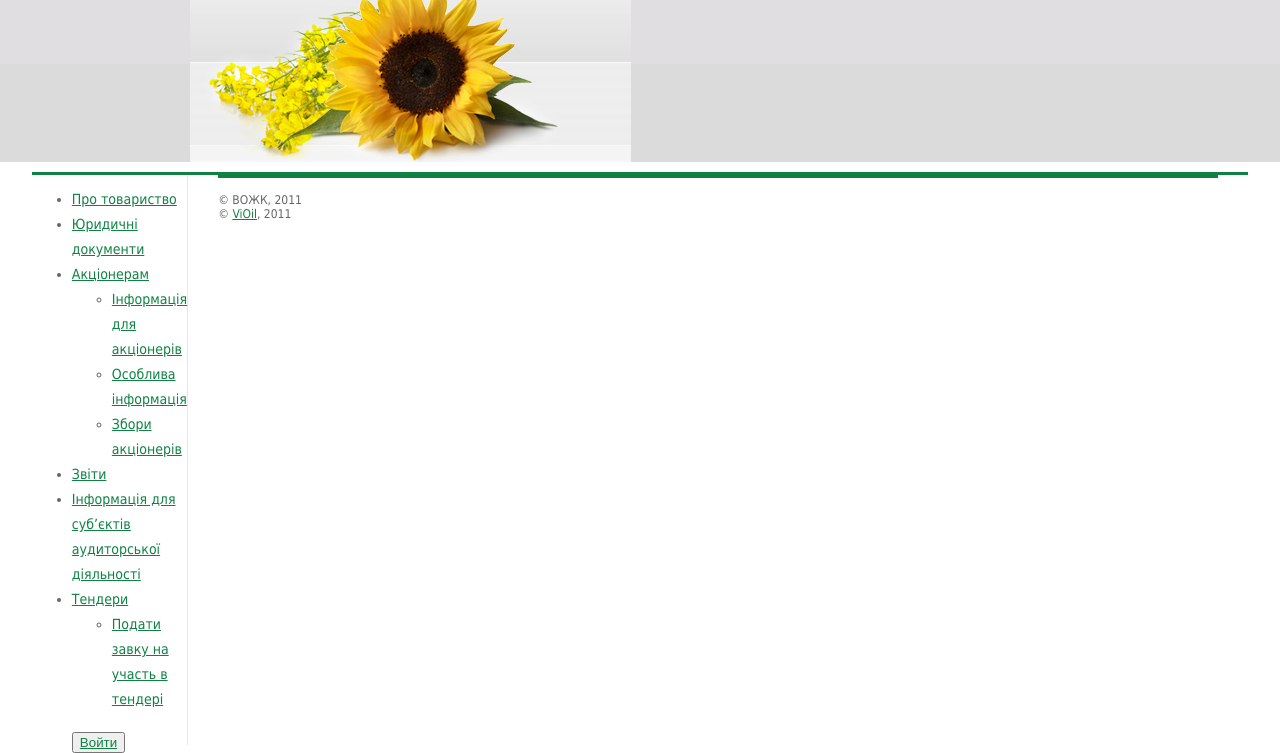
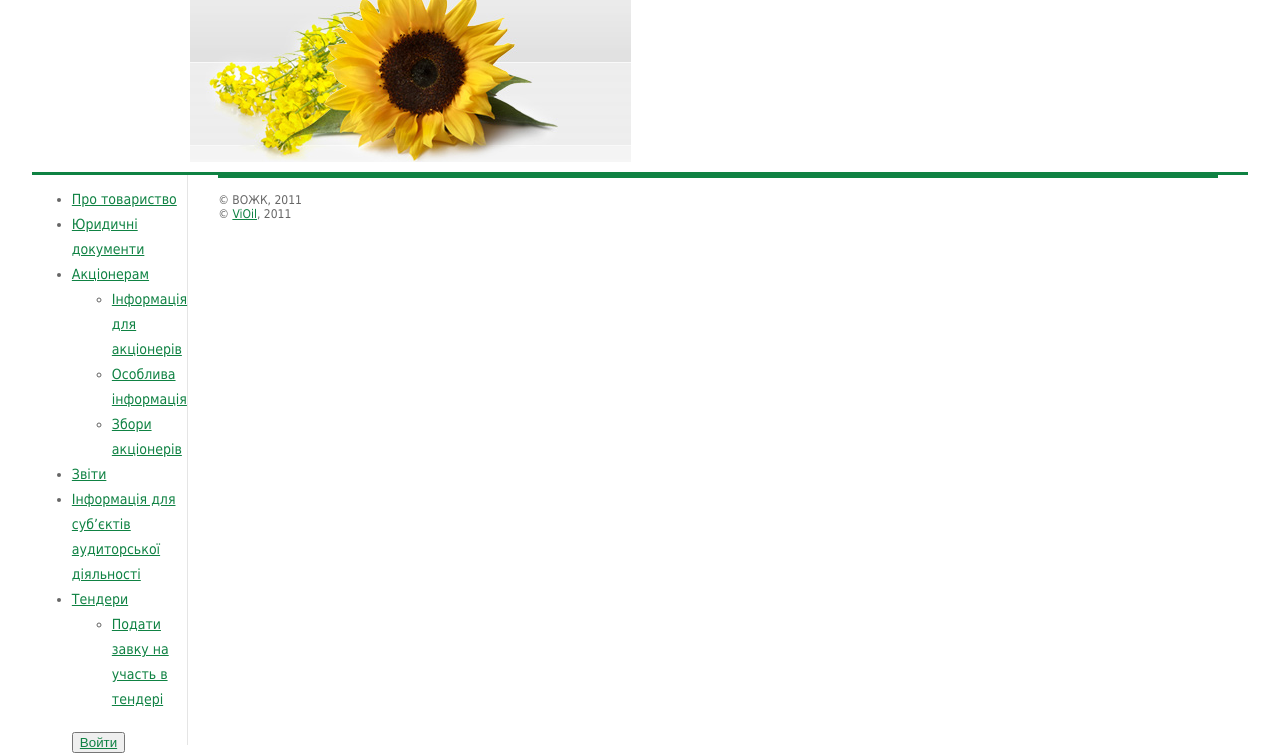
Before and after one commit to Miray000/vmzhk.github.io, a plain HTML site: page tenders.html in a window 1280 px wide. Shown: the part 83-836 px from the top of the page. Drawn offline with nearby package versions, Linux system fonts and the light colour scheme; some packages are replaced by stand-ins of ours; a script that the page names is missing.

Commit message:
Update tenders.html

```diff
--- a/tenders.html
+++ b/tenders.html
@@ -34,7 +34,6 @@ ul.main-menu li.a { color:#81669c; }
 .tl { text-align:left; }
 .tc { text-align:center; }
 .vat { vertical-align:top; }
-.ee{ background:linear-gradient( #e1dee1 60% , #dbdbdb 40%);}
 .but{position: relative; top: 20px;}
 </style>
 <!--[if lt IE 7]>
```
